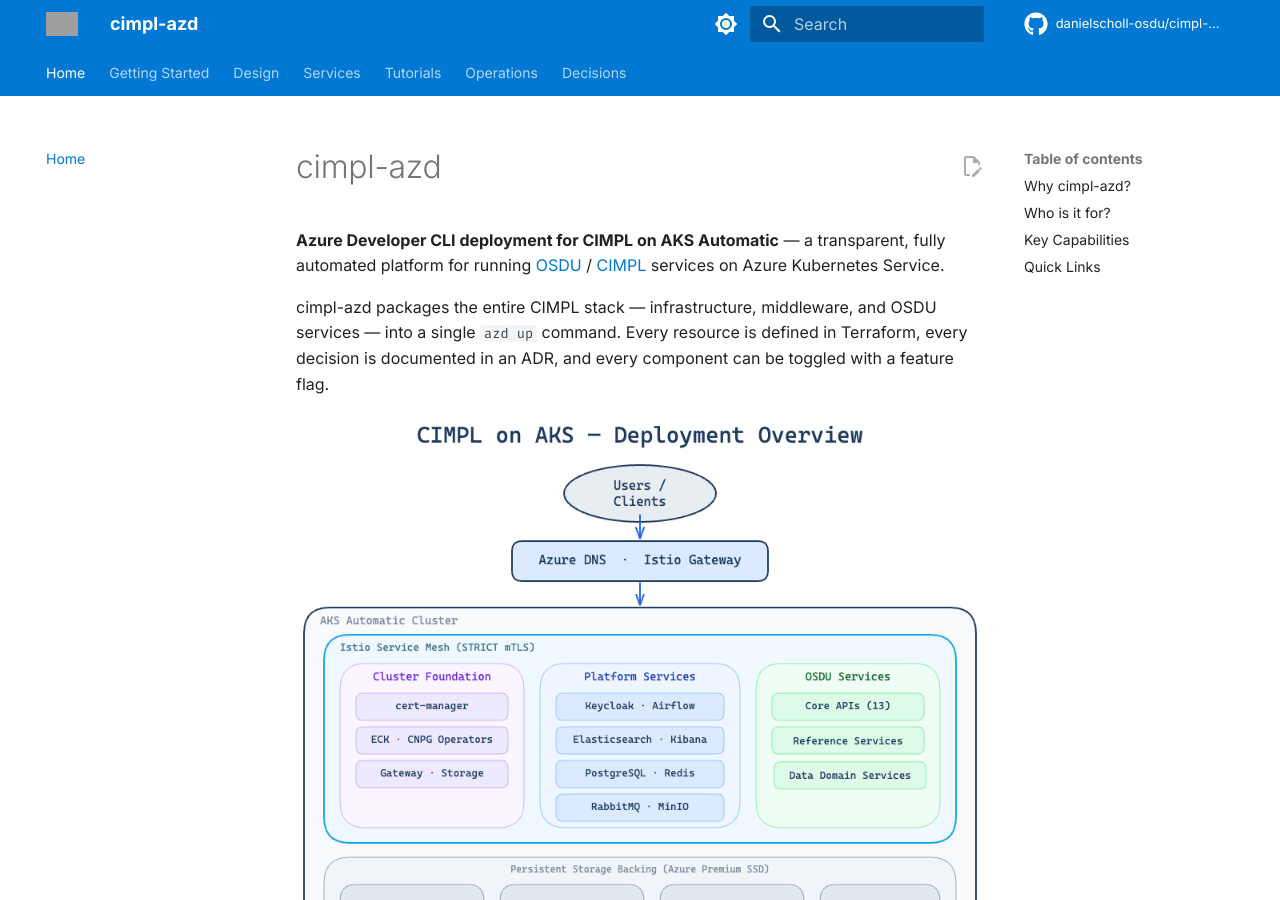
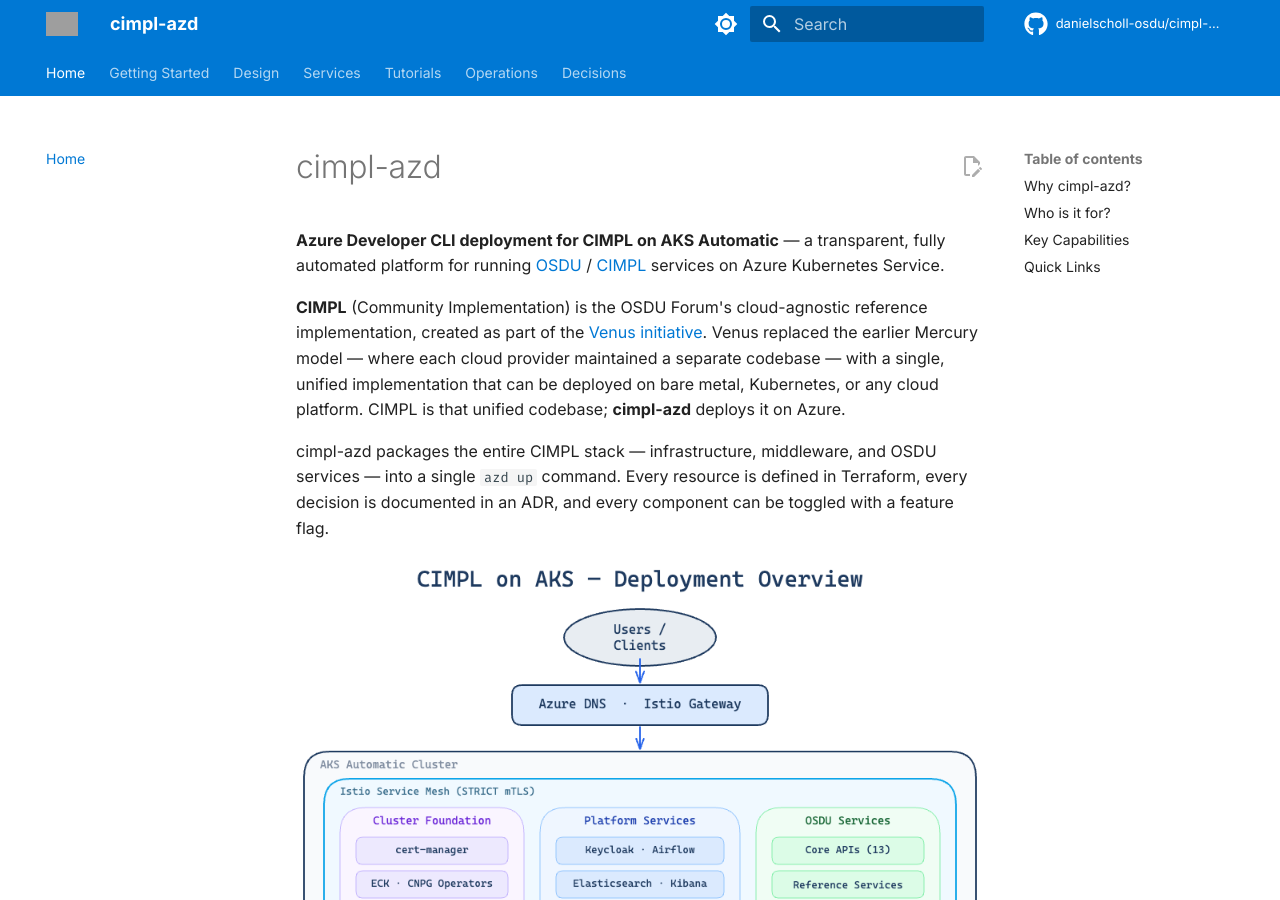
Before and after one commit to danielscholl-osdu/cimpl-azd, an MkDocs documentation site: the page built from docs/src/index.md, in a window 1280 px wide and 900 px high. Built offline with MkDocs 1.6.1 and Material for MkDocs 9.7.7, drawn with Linux system fonts in a browser that asks for light colours; comment, search, counter and statistics services are not loaded; grey boxes are pictures that could not be loaded.

Commit message:
docs: add CIMPL and Venus initiative explanation to overview

```diff
--- a/docs/src/index.md
+++ b/docs/src/index.md
@@ -1,6 +1,8 @@
 # cimpl-azd
 
 **Azure Developer CLI deployment for CIMPL on AKS Automatic** — a transparent, fully automated platform for running [OSDU](https://osduforum.org/) / [CIMPL](https://community.opengroup.org/osdu/platform) services on Azure Kubernetes Service.
+
+**CIMPL** (Community Implementation) is the OSDU Forum's cloud-agnostic reference implementation, created as part of the [Venus initiative](https://community.opengroup.org/osdu/platform). Venus replaced the earlier Mercury model — where each cloud provider maintained a separate codebase — with a single, unified implementation that can be deployed on bare metal, Kubernetes, or any cloud platform. CIMPL is that unified codebase; **cimpl-azd** deploys it on Azure.
 
 cimpl-azd packages the entire CIMPL stack — infrastructure, middleware, and OSDU services — into a single `azd up` command. Every resource is defined in Terraform, every decision is documented in an ADR, and every component can be toggled with a feature flag.
 
```
